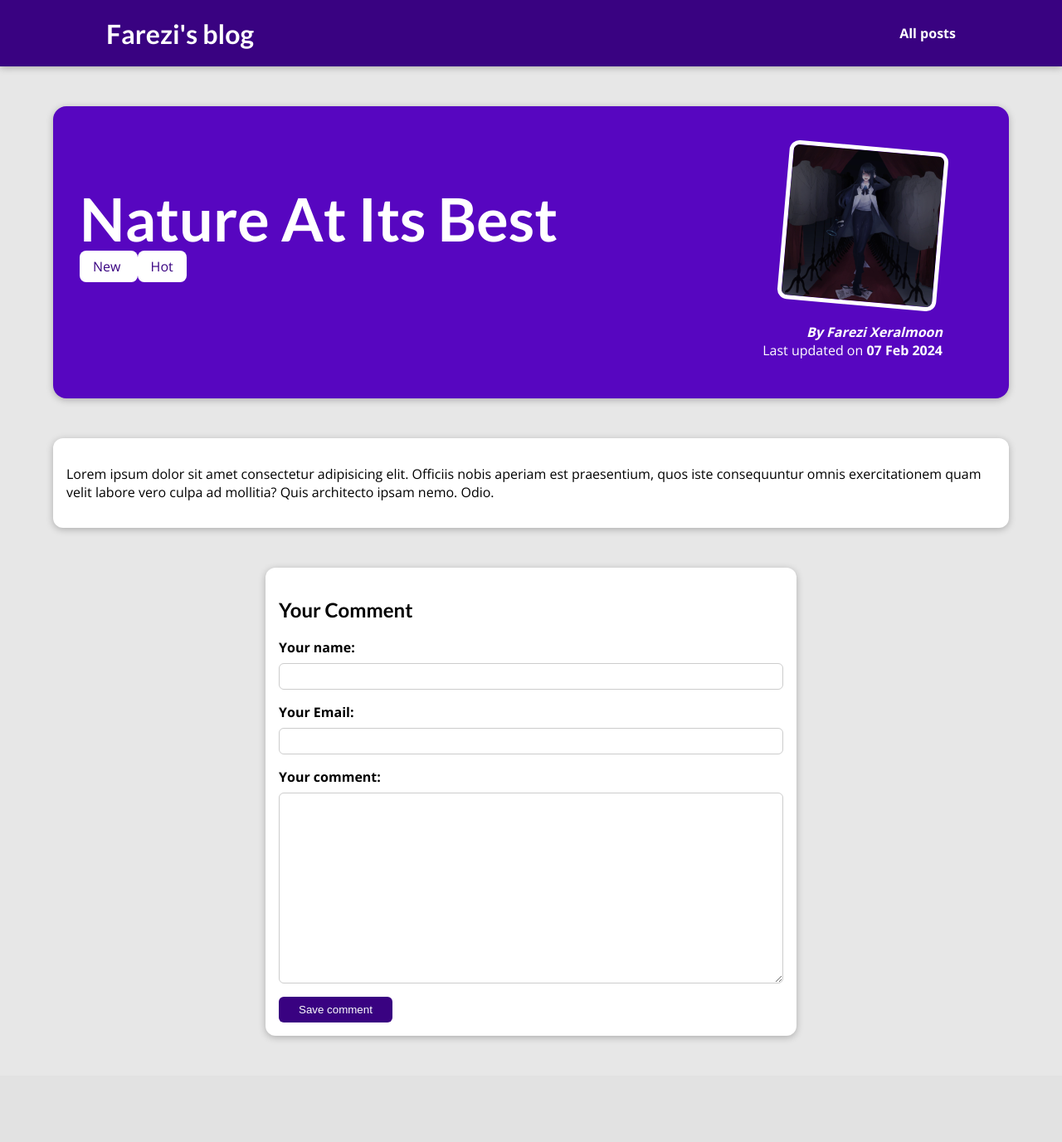
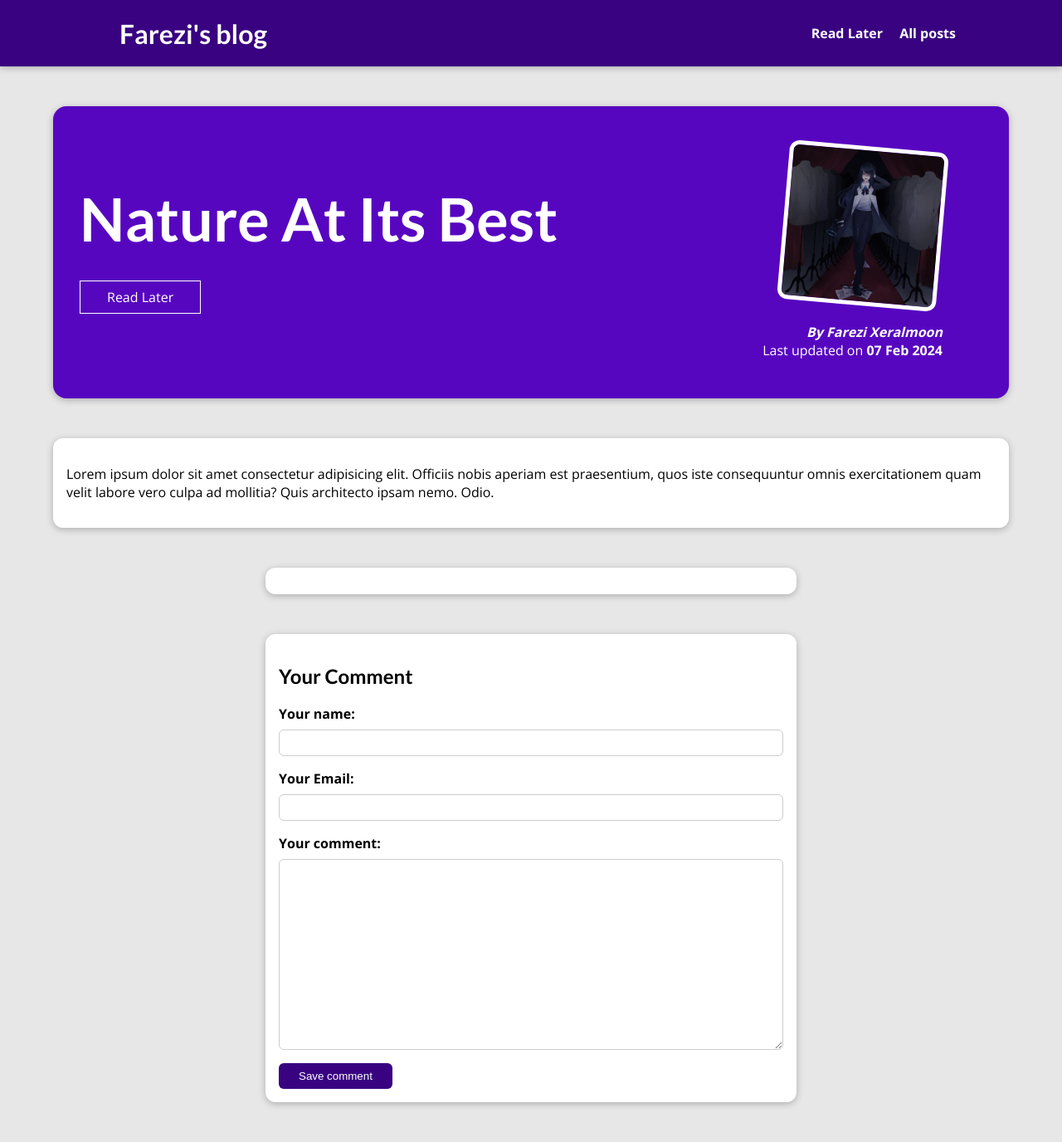
Before and after one commit to Farezii/my_site, a Django app: a page that uses templates/base.html in a window 1280 px wide. Shown: the whole page at 83% size. Before the commit the page ends 1252 px from the top, so only its background shows below. Run offline with Django 5.2, Linux system fonts and the light colour scheme; data comes from the database, SQL or seed files in the repository; both versions use the stored data as it was after the commit.

Commit message:
added sessions, read later list, insertion and removal os said list

```diff
--- a/blog/admin.py
+++ b/blog/admin.py
@@ -1,5 +1,5 @@
 from django.contrib import admin
-from .models import Post, Author, Tag
+from .models import Post, Author, Tag, Comment
 
 # Register your models here.
 class PostAdmin(admin.ModelAdmin):
@@ -7,6 +7,10 @@ class PostAdmin(admin.ModelAdmin):
     list_display = ('title', 'date', 'author')
     prepopulated_fields = {'slug': ('title',)}
 
+class CommentAdmin(admin.ModelAdmin):
+    list_display=['user_name','post']
+
 admin.site.register(Post, PostAdmin)
 admin.site.register(Author)
 admin.site.register(Tag)
+admin.site.register(Comment, CommentAdmin)
--- a/blog/models.py
+++ b/blog/models.py
@@ -35,6 +35,9 @@ class Post(models.Model):
         Author, on_delete=models.SET_NULL, null=True, related_name='posts')
     tags = models.ManyToManyField(Tag)
 
+    def __str__(self):
+        return self.title
+
 
 class Comment(models.Model):
     user_name = models.CharField(max_length=50)
--- a/blog/static/blog/post-detail.css
+++ b/blog/static/blog/post-detail.css
@@ -114,7 +114,89 @@ main {
   cursor: pointer;
 }
 
-#comment-form button::hover, #comment-form button:active{
+#comment-form button::hover,
+#comment-form button:active {
   background-color: #500fa5;
   border-color: #500fa5;
 }
+
+.errorlist {
+  list-style: none;
+  margin: 0.5rem 0;
+  padding: 0;
+  color: red;
+}
+
+.invalid label {
+  color: red;
+}
+
+.invalid input, .invalid textarea{
+  border-color: red;
+  background-color: rgb(237, 91, 91);
+}
+
+#alert {
+  margin: 8rem auto 3rem auto;
+  border: 1px solid red;
+  background-color: lightgray;
+  padding: 1rem;
+  width: 90%;
+  max-width: 40rem;
+}
+
+#alert a{
+  text-decoration: none;
+  border: 1px solid red;
+  background-color: red;
+  color: white;
+  padding: 0.25rem 1.5rem;
+  border-radius: 6px;
+
+}
+
+#comments {
+  margin: 3rem auto;
+  width: 90%;
+  max-width: 40rem;
+  border-radius: 12px;
+  background-color: white;
+  box-shadow: 0 2px 8px rgba(0, 0, 0, 0.25);
+  padding: 1rem 2rem;
+}
+
+#comments ul {
+  list-style: none;
+  margin: 0;
+  padding: 0;
+}
+
+#comments li{
+  margin-bottom: 1rem;
+  border-bottom: 2px solid lightgray;
+}
+
+#comments li:last-of-type{
+  border-bottom: none;
+}
+
+#comment h2{
+  color: grey;
+}
+
+#read-later {
+  margin: 2rem 0;
+}
+#read-later button {
+  background-color: transparent;
+  border: 1px solid white;
+  padding: 0.5rem 2rem;
+  font: inherit;
+  color: white;
+  cursor: pointer;
+}
+
+#read-later button:hover, #read-later button:active{
+  background-color: white;
+  color: #390281;
+}
--- a/blog/templates/blog/post-detail.html
+++ b/blog/templates/blog/post-detail.html
@@ -10,6 +10,20 @@
 {% endblock css_files %}
 
 {% block content %}
+{% if comment_form.errors %}
+<div id='alert'>
+    <h2>
+        Saving the comment has failed!
+    </h2>
+    <p>
+        Please try again below.
+    </p>
+    <a href="#comment-form">
+        Fix!
+    </a>
+</div>
+{% endif %}
+
 <section id='summary'>
     <h2>{{post.title}}</h2>
     <div>
@@ -19,6 +33,21 @@
         </span>
         {% endfor %}
     </div>
+
+    <div id='read-later'>
+        <form action="{% url "read-later" %}" method='POST'>
+            {% csrf_token %}
+            <input type="hidden" value='{{post.id}}' name='post_id'>
+            <button>
+                {% if saved_for_later %}
+                    Remove
+                {% else %}
+                    Read Later
+                {% endif %}
+            </button>
+        </form>
+    </div>
+
     <article>
         <img src="{{post.image.url}}" alt="{{post.title}}">
         <address>By <a href="mailto:{{post.author.email}}">{{post.author|title}}</a></address>
@@ -32,14 +61,29 @@
     {{post.content|linebreaks}}
 </main>
 
+<section id='comments'>
+    <ul>
+        {% for comment in comments %}
+            <li>
+                <h2>
+                    {{comment.user_name}}
+                </h2>
+                <p>
+                    {{comment.text|linebreaks}}
+                </p>
+            </li>
+        {% endfor %}
+    </ul>
+</section>
+
 <section id='comment-form'>
     <h2>
         Your Comment
     </h2>
-    <form action='{% url "post-detail-page.html" post.slug %}' method='POST'>
+    <form action='{% url "post-detail-page" post.slug %}' method='POST'>
         {% csrf_token %}
         {% for form_field in comment_form %}
-        <div class='form-control'>
+        <div class='form-control {% if form_field.errors %}invalid{% endif %}'>
             {{form_field.label_tag}}
             {{form_field}}
             {{form_field.errors}}
--- a/blog/urls.py
+++ b/blog/urls.py
@@ -3,8 +3,9 @@ from . import views
 
 urlpatterns = [
     path('', views.StartingPageView.as_view(), name='starting-page'),
+    path('read-later', views.ReadLaterView.as_view(), name='read-later'),
     path('posts', views.AllPostsView.as_view(), name='posts-page'),
-    path('posts/<slug:slug>', views.post_detail,
+    path('posts/<slug:slug>', views.SinglePostView.as_view(),
          name='post-detail-page'),  # /posts/my-first-post
 ]
 
--- a/blog/views.py
+++ b/blog/views.py
@@ -1,6 +1,9 @@
 from typing import Any
 from django.shortcuts import render, get_object_or_404
 from django.views.generic import ListView
+from django.views import View
+from django.http import HttpResponseRedirect
+from django.urls import reverse
 
 from .models import Post
 from .forms import CommentForm
@@ -10,12 +13,13 @@ class StartingPageView(ListView):
     template_name = 'blog/index.html'
     model = Post
     ordering = ['-date',]
-    context_object_name = 'posts' #changes name to be called in html template
+    context_object_name = 'posts'  # changes name to be called in html template
 
     def get_queryset(self):
         queryset = super().get_queryset()
         data = queryset[:3]
         return data
+
 
 class AllPostsView(ListView):
     template_name = 'blog/all-posts.html'
@@ -23,9 +27,81 @@ class AllPostsView(ListView):
     ordering = ['-date']
     context_object_name = 'all_posts'
 
-#couldnt change to class view
-# counltd access self.object in get_object_data()
-def post_detail(request, slug):
-    identified_post = get_object_or_404(Post, slug=slug)
 
-    return render(request, 'blog/post-detail.html', {'post': identified_post, 'tags': identified_post.tags.all(), 'comment_form': CommentForm()})
+class SinglePostView(View):
+    def is_stored_post(self, request, post_id):
+        stored_posts = request.session.get('stored_posts')
+        if stored_posts is not None:
+            is_saved_for_later = post_id in stored_posts
+        else:
+            is_saved_for_later = False
+
+        return is_saved_for_later
+
+
+    def get(self, request, slug):
+        post = Post.objects.get(slug=slug)
+
+        context = {
+            'post': post,
+            'post_tags': post.tags.all(),
+            'comment_form': CommentForm(),
+            'comments': post.comments.all().order_by('-id'),
+            'saved_for_later': self.is_stored_post(request, post.id),
+        }
+        return render(request, 'blog/post-detail.html', context)
+
+
+    def post(self, request, slug):
+        comment_form = CommentForm(request.POST)
+        post = Post.objects.get(slug=slug)
+
+        if comment_form.is_valid():
+            comment = comment_form.save(commit=False)
+            comment.post = post
+            comment.save()
+
+            return HttpResponseRedirect(reverse('post-detail-page', args=[slug]))
+
+        context = {
+            'post': post,
+            'post_tags': post.tags.all(),
+            'comment_form': CommentForm(),
+            'comments': post.comments.all().order_by('-id'),
+            'saved_for_later': self.is_stored_post(request, post.id),
+        }
+        return render(request, 'blog/post-detail.html', context)
+
+
+class ReadLaterView(View):
+    def get(self, request):
+        stored_posts = request.session.get('stored_posts')
+
+        context = {}
+
+        if stored_posts is None or len(stored_posts) == 0:
+            context['posts'] = []
+            context['has_posts'] = False
+        else:
+            posts = Post.objects.filter(id__in=stored_posts)
+            context['posts'] = posts
+            context['has_posts'] = True
+
+        return render(request, 'blog/stored-posts.html', context)
+
+    def post(self, request):
+        stored_posts = request.session.get('stored_posts')
+
+        if stored_posts is None:
+            stored_posts = []
+
+        post_id = int(request.POST['post_id'])
+
+        if post_id not in stored_posts:
+            stored_posts.append(post_id)
+        else:
+            stored_posts.remove(post_id)
+
+        request.session['stored_posts'] = stored_posts #updates session
+
+        return HttpResponseRedirect('/')
--- a/static/app.css
+++ b/static/app.css
@@ -35,6 +35,7 @@ h3 {
   text-decoration: none;
   color: white;
   font-weight: bold;
+  margin-left: 1rem;
 }
 
 #main-navigation a:hover,
--- a/templates/base.html
+++ b/templates/base.html
@@ -17,6 +17,9 @@
             </a>
         </h1>
         <nav>
+            <a href="{% url "read-later" %}">
+                Read Later
+            </a>
             <a href="{% url "posts-page" %}">
                 All posts
             </a>
```
Also changed, not shown: blog/static/blog/stored-posts.css (added, +38 -0 lines), blog/templates/blog/stored-posts.html (added, +26 -0 lines), db.sqlite3.
